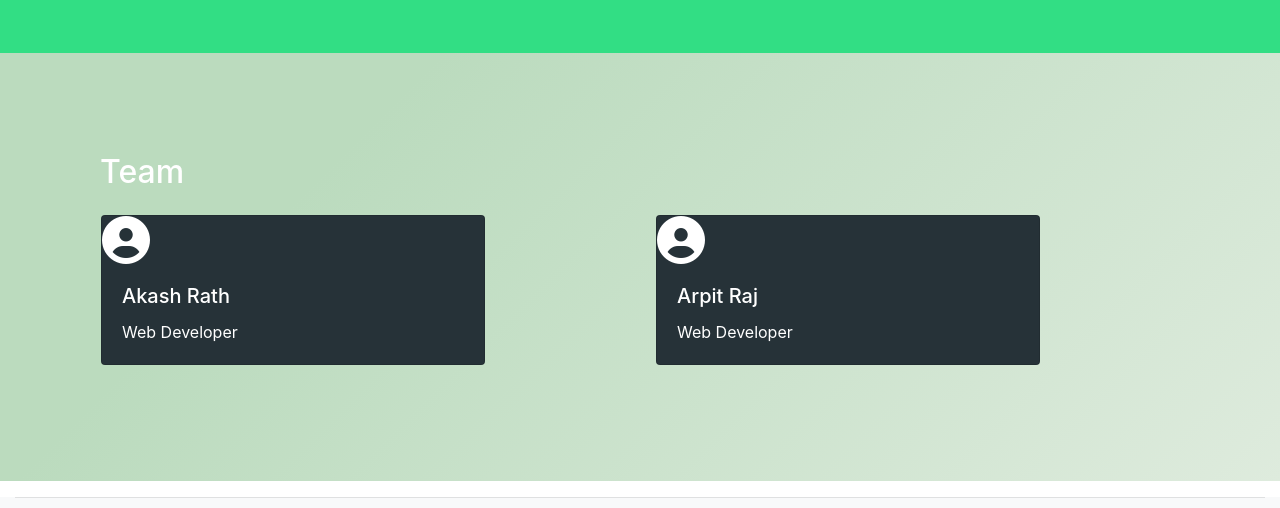
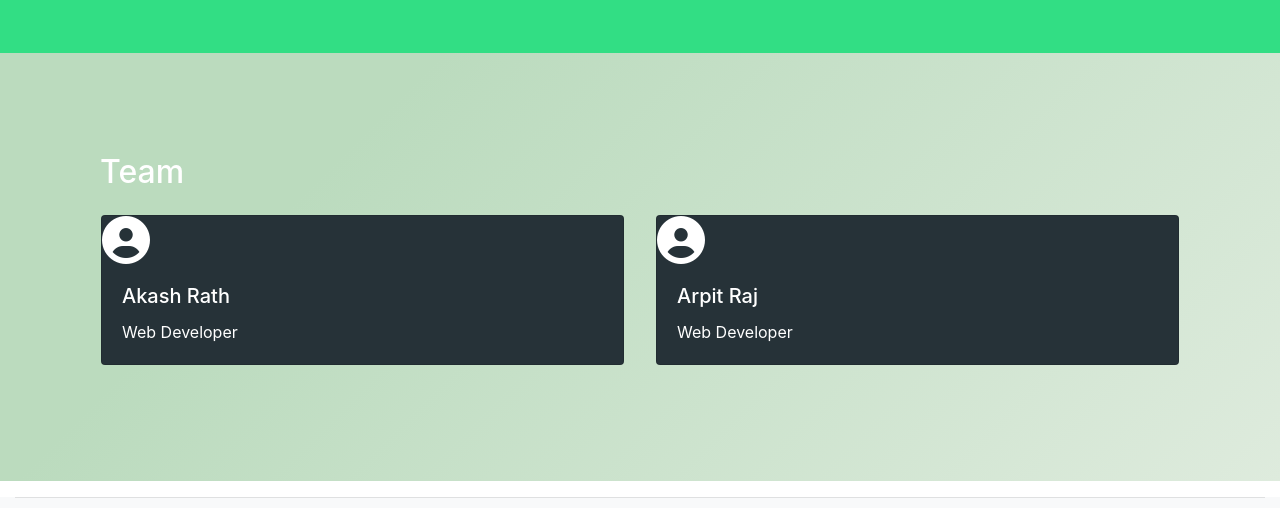
Before and after one commit to divinenaman/responsive-landing-pages, a plain HTML site: page android-green/index.html in a window 1280 px wide. Shown: the part 747-1255 px from the top of the page. Drawn offline with nearby package versions, Linux system fonts and the light colour scheme.

Commit message:
Update index.html

```diff
--- a/android-green/index.html
+++ b/android-green/index.html
@@ -58,7 +58,7 @@
 					<h2 style="color:#fff;">Team</h2>
 				</div>
 				<div class="col-12 col-md-6 p-3">
-					<div class="card" style="width: 30vw;background-color: #263238;color: #fff">
+					<div class="card" style="background-color: #263238;color: #fff">
 						<i class="card-img-top mx-auto fas fa-user-circle fa-3x"></i>
 						<div class="card-body">
 							<h5 class="card-title">Akash Rath</h5>
@@ -67,7 +67,7 @@
 					</div>
 				</div>
 				<div class="col-12 col-md-6 p-3">
-					<div class="card" style="width: 30vw;background-color: #263238;color: #fff">
+					<div class="card" style="background-color: #263238;color: #fff">
 						<i class="card-img-top mx-auto fas fa-user-circle fa-3x"></i>
 						<div class="card-body">
 							<h5 class="card-title">Arpit Raj</h5>
```
